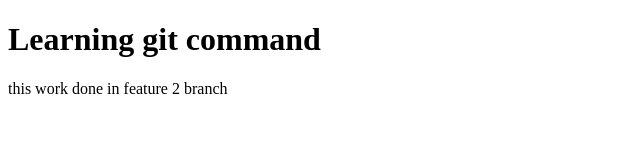
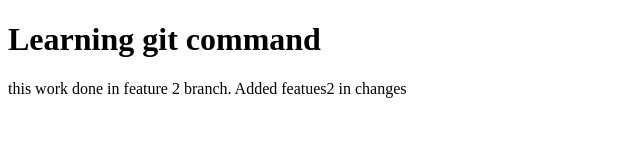
Before and after one commit to Anurag-Rastogi/Another_One, a plain HTML site: page index.html in a window 1280 px wide. Shown: the whole page, without its empty margins (0-640 px from the left). Drawn offline with Linux system fonts and the light colour scheme.

Commit message:
Added feature2 chnages

```diff
--- a/index.html
+++ b/index.html
@@ -8,7 +8,7 @@
 <body>
 
     <h1>Learning git command</h1>
-    <p>this work done in feature 2 branch</p>
+    <p>this work done in feature 2 branch. Added featues2 in changes  </p>
 
 </body>
 </html>
```
